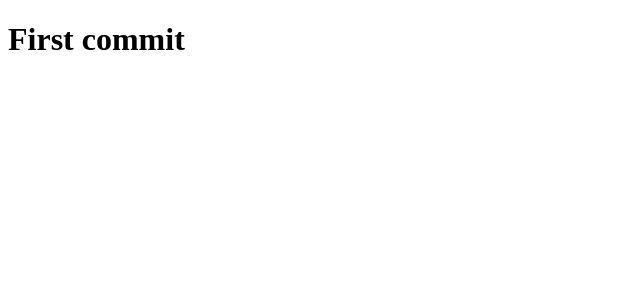
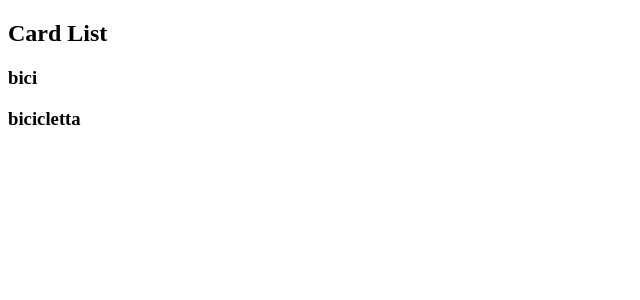
Before and after one commit to Campocruz/react-form, a React (Vite) app: page / in a window 1280 px wide. Shown: the top 300 px of the page, without its empty margins (0-640 px from the left). Built offline with nearby package versions, Linux system fonts and the light colour scheme.

Commit message:
add AppMain component and render the first card

```diff
--- a/src/App.jsx
+++ b/src/App.jsx
@@ -1,9 +1,10 @@
+import AppMain from "./components/app_components/AppMain"
 
 function App() {
 
   return (
     <>
-      <h1>First commit</h1>
+      <AppMain />
     </>
   )
 }
--- /dev/null
+++ b/src/components/app_components/AppMain.jsx
@@ -0,0 +1,31 @@
+export default function AppMain() {
+
+  const articleList = [
+    {
+      id: 1,
+      title: "bici"
+    },
+    {
+      id: 2,
+      title: "bicicletta"
+    },
+  ];
+
+
+
+  return (
+    <>
+      <div className="container">
+        <h2>Card List</h2>
+        {
+          articleList.map((article) => (
+            <div key={article.id} className="card">
+              <div className="card-heater">
+                <h3>{article.title}</h3>
+              </div>
+            </div>))
+        }
+      </div>
+    </>
+  )
+}
```
Also changed, not shown: src/components/main-components/MainArticleList.jsx (added, +7 -0 lines), 1 other file (tests, documents, lock files or other folders).
